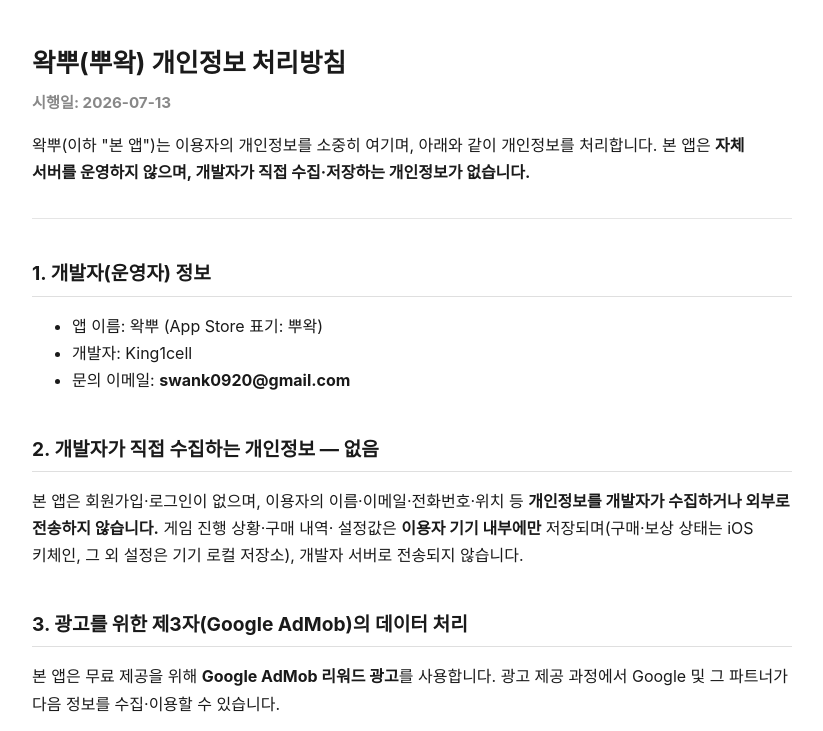
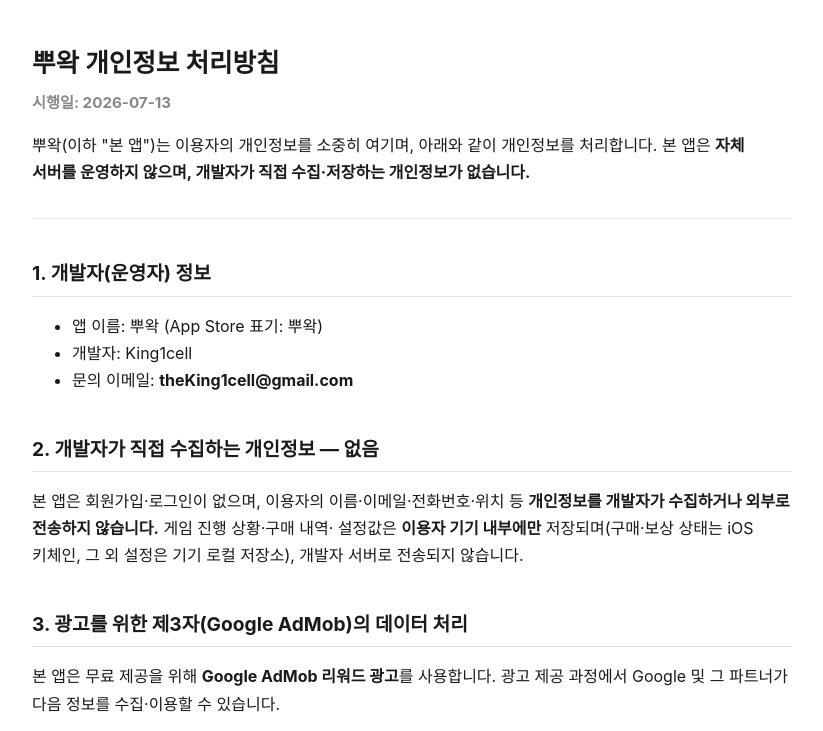
Before and after one commit to King1cell/wakppu-privacy, a plain HTML site: page index.html in a window 1280 px wide. Shown: the top 731 px of the page, without its empty margins (228-1051 px from the left). Drawn offline with Linux system fonts and the light colour scheme.

Commit message:
이메일 theKing1cell·앱 이름 뿌왁 반영

```diff
--- a/index.html
+++ b/index.html
@@ -3,7 +3,7 @@
 <head>
 <meta charset="utf-8">
 <meta name="viewport" content="width=device-width, initial-scale=1">
-<title>왁뿌(뿌왁) 개인정보 처리방침</title>
+<title>뿌왁 개인정보 처리방침</title>
 <style>
   :root { color-scheme: light dark; }
   body {
@@ -33,19 +33,19 @@
 </head>
 <body>
 
-<h1>왁뿌(뿌왁) 개인정보 처리방침</h1>
+<h1>뿌왁 개인정보 처리방침</h1>
 <p class="eff"><strong>시행일: 2026-07-13</strong></p>
 
-<p>왁뿌(이하 "본 앱")는 이용자의 개인정보를 소중히 여기며, 아래와 같이 개인정보를 처리합니다.
+<p>뿌왁(이하 "본 앱")는 이용자의 개인정보를 소중히 여기며, 아래와 같이 개인정보를 처리합니다.
 본 앱은 <strong>자체 서버를 운영하지 않으며, 개발자가 직접 수집·저장하는 개인정보가 없습니다.</strong></p>
 
 <hr>
 
 <h2>1. 개발자(운영자) 정보</h2>
 <ul>
-  <li>앱 이름: 왁뿌 (App Store 표기: 뿌왁)</li>
+  <li>앱 이름: 뿌왁 (App Store 표기: 뿌왁)</li>
   <li>개발자: King1cell</li>
-  <li>문의 이메일: <strong>swank0920@gmail.com</strong></li>
+  <li>문의 이메일: <strong>theKing1cell@gmail.com</strong></li>
 </ul>
 
 <h2>2. 개발자가 직접 수집하는 개인정보 — 없음</h2>
@@ -105,7 +105,7 @@ Google 및 그 파트너가 다음 정보를 수집·이용할 수 있습니다.
 
 <h2>10. 문의처</h2>
 <ul>
-  <li>이메일: <strong>swank0920@gmail.com</strong></li>
+  <li>이메일: <strong>theKing1cell@gmail.com</strong></li>
 </ul>
 
 <hr>
```
